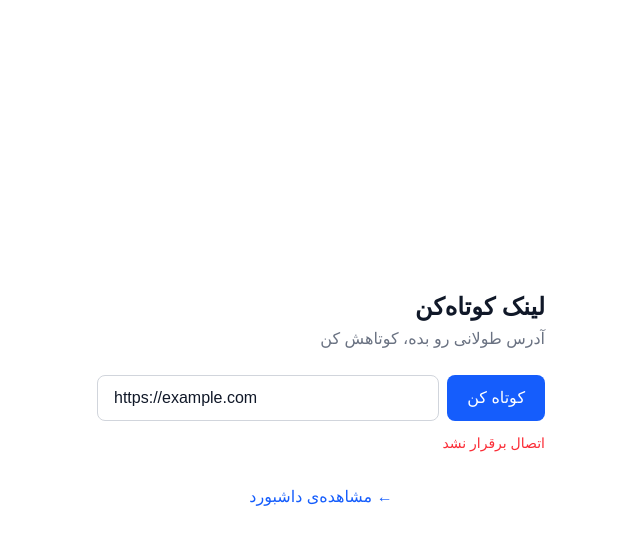
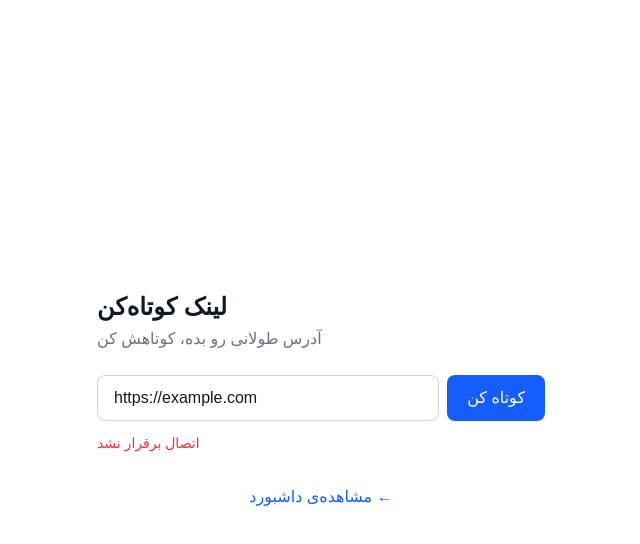
Before and after one commit to trixcoding/url-shortener, a Next.js app in the folder myapp/: page / in a window 1280 px wide. Both pictures are taken after typing "https://example.com" into the empty fields and a click on the button "کوتاه کن". Shown: the top 544 px of the page, without its empty margins (319-959 px from the left). Built offline with nearby package versions, Linux system fonts and the light colour scheme; no server answers; the database is empty.

Commit message:
Update page.tsx

```diff
--- a/myapp/app/page.tsx
+++ b/myapp/app/page.tsx
@@ -42,8 +42,8 @@ export default function Home() {
   return (
     <div className="min-h-screen bg-white flex items-center justify-center px-4">
       <div className="w-full max-w-md">
-        <h1 className="text-2xl font-bold text-gray-900 mb-1 text-right">لینک کوتاه‌کن</h1>
-        <p className="text-right text-gray-500 mb-6">آدرس طولانی رو بده، کوتاهش کن</p>
+        <h1 className="text-2xl font-bold text-gray-900 mb-1">لینک کوتاه‌کن</h1>
+        <p className=" text-gray-500 mb-6">آدرس طولانی رو بده، کوتاهش کن</p>
 
         <form onSubmit={handleSubmit} className="flex gap-2">
           <input
@@ -63,7 +63,7 @@ export default function Home() {
           </button>
         </form>
 
-        {error && <p className="text-right text-red-500 mt-3 text-sm">{error}</p>}
+        {error && <p className="text-red-500 mt-3 text-sm">{error}</p>}
 
         {result && (
           <div className="mt-5 border border-gray-200 rounded-lg p-4 bg-gray-50 flex items-center justify-between gap-3">
```
